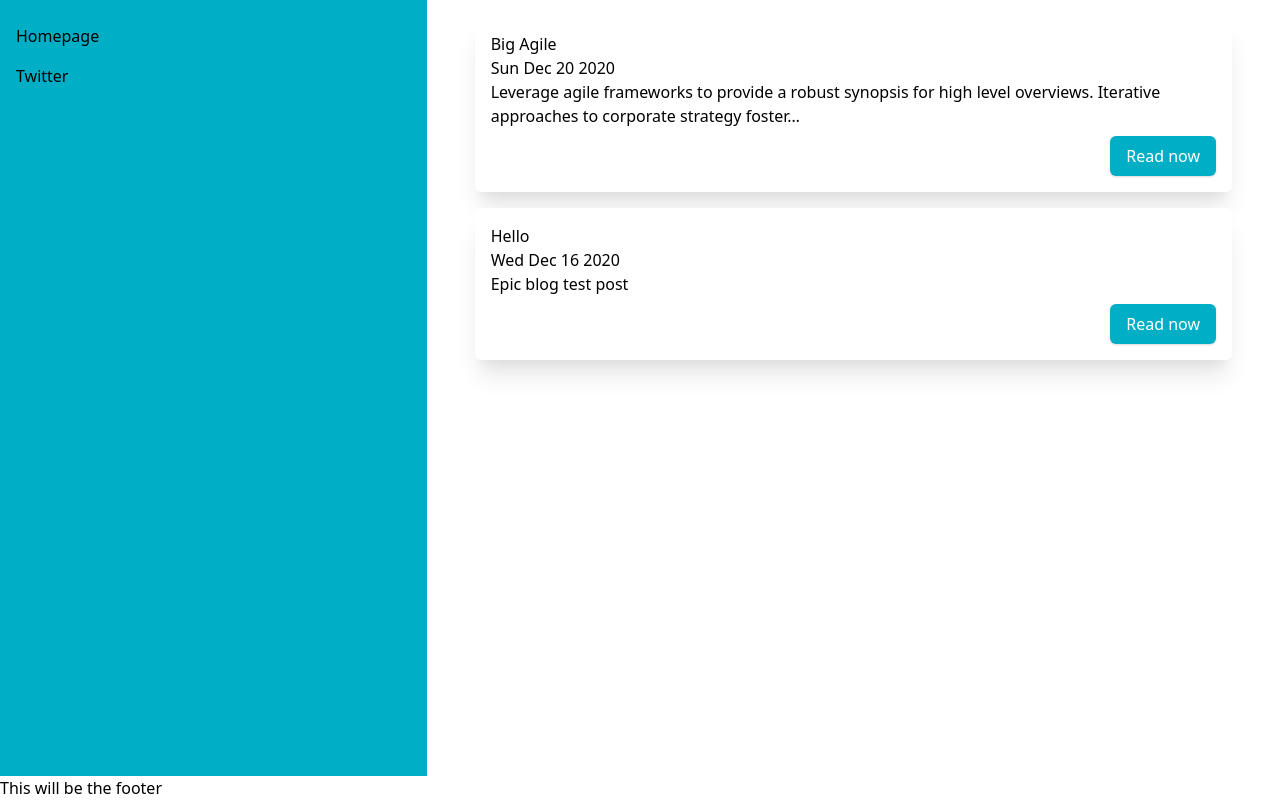
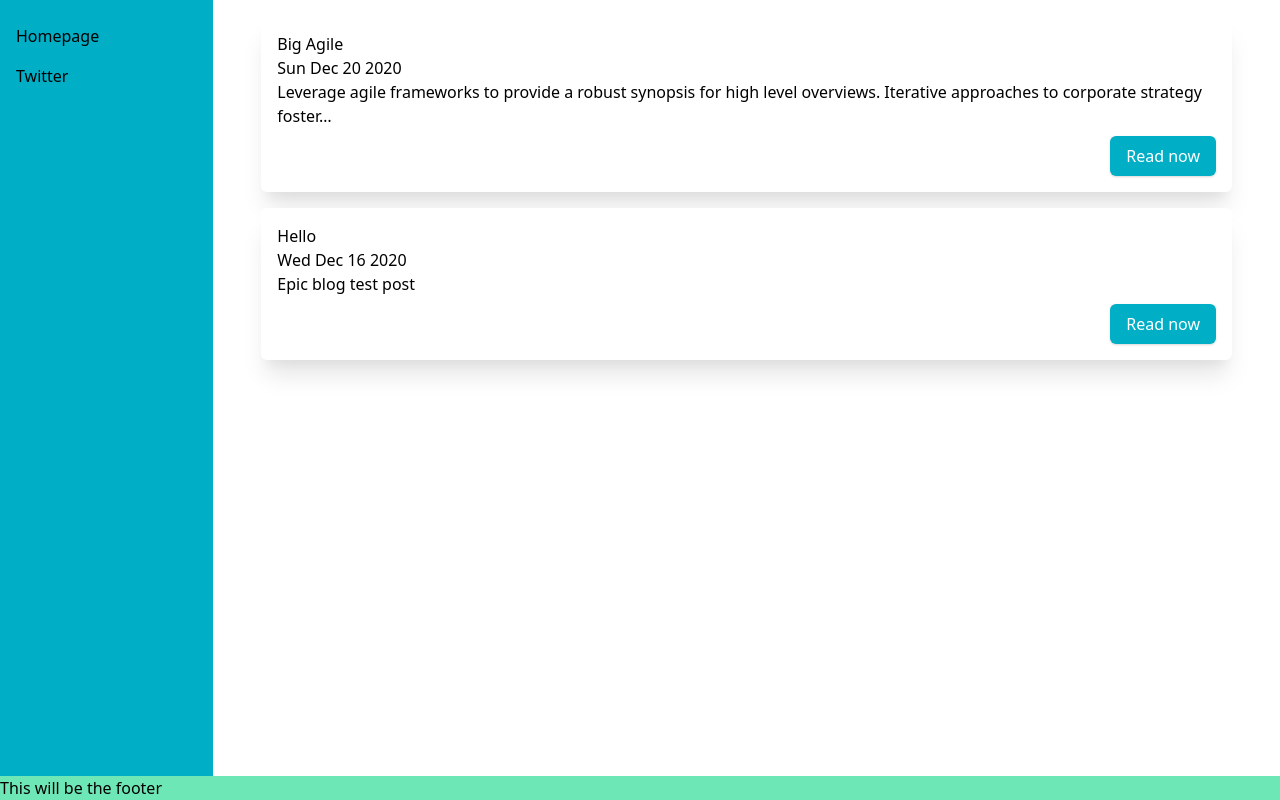
Before and after one commit to msrcodes/msr.codes, a Gatsby site: page / in a window 1280 px wide. Built offline with nearby package versions, Linux system fonts and the light colour scheme; Gatsby itself is replaced by a stand-in of ours.

Commit message:
Extend colours instead of override

```diff
--- a/src/components/Header/index.jsx
+++ b/src/components/Header/index.jsx
@@ -2,13 +2,13 @@ import React from 'react'
 import {graphql, Link, useStaticQuery} from 'gatsby'
 
 const HeaderLinks = ({className, edges}) => (
-    <>
+    <nav className="flex md:flex-col">
         {
             edges.map(({node: {text, href}}) => (
                 /^\/(?!\/)/.test(href) ? <Link to={href} className={className}>{text}</Link> : <a href={href} className={className}>{text}</a>
             ))
         }
-    </>
+    </nav>
 )
 
 const Header = () => {
@@ -30,7 +30,7 @@ const Header = () => {
     const edges = data?.allNavigationJson?.edges || []
 
     return (
-        <header className="bg-primary p-4 flex md:flex-col">
+        <header className="bg-primary p-4 shadow-2xl">
             <HeaderLinks className="hover:underline my-2 mr-2" edges={edges} />
         </header>
     )
--- a/tailwind.config.js
+++ b/tailwind.config.js
@@ -2,6 +2,7 @@ module.exports = {
 	purge: ['./src/**/*.jsx'],
 	darkMode: 'media',
 	theme: {
+		extend: {
 			colors: {
 				primary: {
 					DEFAULT: '#00aec6',
@@ -13,9 +14,8 @@ module.exports = {
 				},
 				white: '#fff',
 			},
-		extend: {
 			gridTemplateColumns: {
-				layout: '1fr 2fr',
+				layout: '1fr 5fr',
 				layoutm: 'auto',
 			},
 			gridTemplateRows: {
```
Lines whose indentation alone changed are shown as unchanged.
